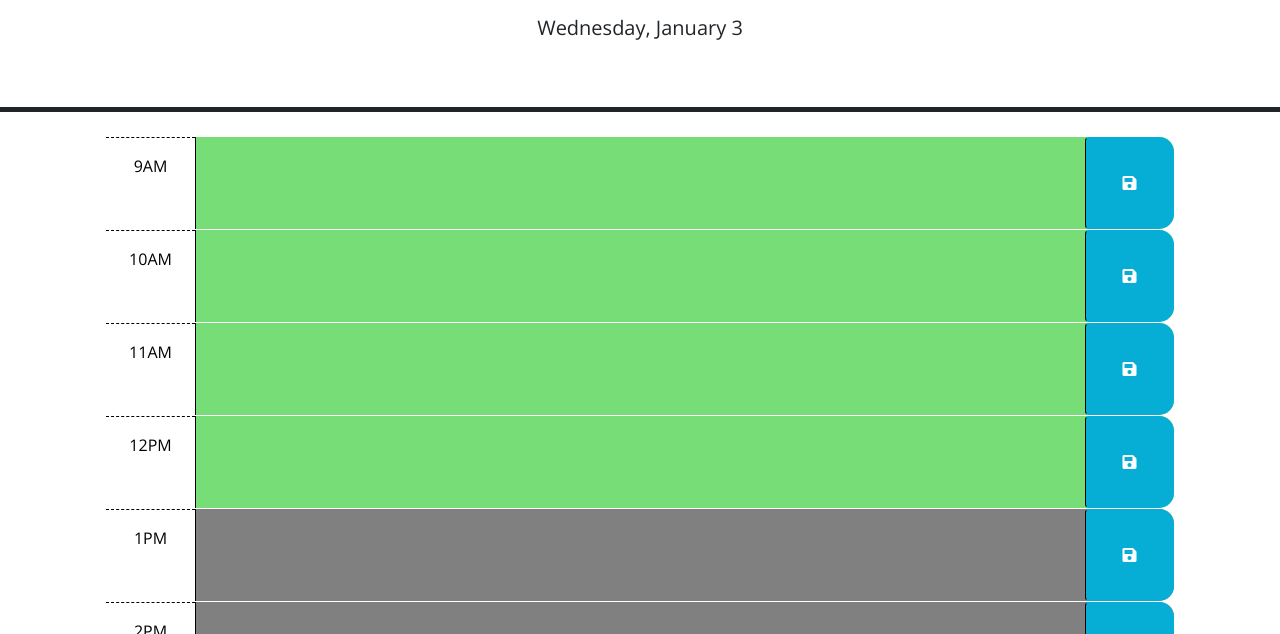
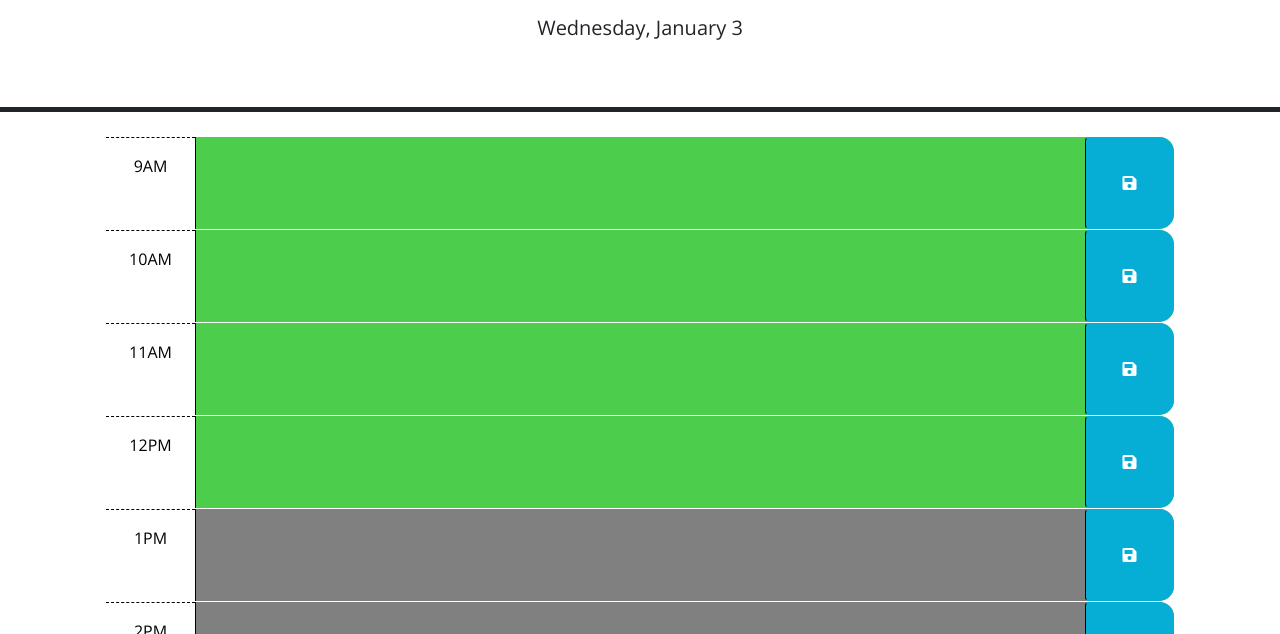
Before and after one commit to shumaela/sh-calendareventcreater, a plain HTML site: page Develop/index.html in a window 1280 px wide. Shown: the part 166-800 px from the top of the page. Drawn offline with nearby package versions, Linux system fonts and the light colour scheme.

Commit message:
changed css colors for time blocks

```diff
--- a/Develop/script.js
+++ b/Develop/script.js
@@ -43,7 +43,7 @@ $(document).ready(function () {
 
   // Function to update the time-block colors based on the current time
   function updateColors() {
-    var currentHour = dayjs().hour();
+    var currentHour = dayjs().hour()
 
     $(".time-block").each(function () {
       var blockHour = parseInt($(this).attr("id").split("-")[1]);
--- a/Develop/style.css
+++ b/Develop/style.css
@@ -41,7 +41,7 @@ textarea {
 }
 
 .future {
-  background-color: #77dd77;
+  background-color: rgb(76, 206, 76);
   color: white;
 }
 
```
